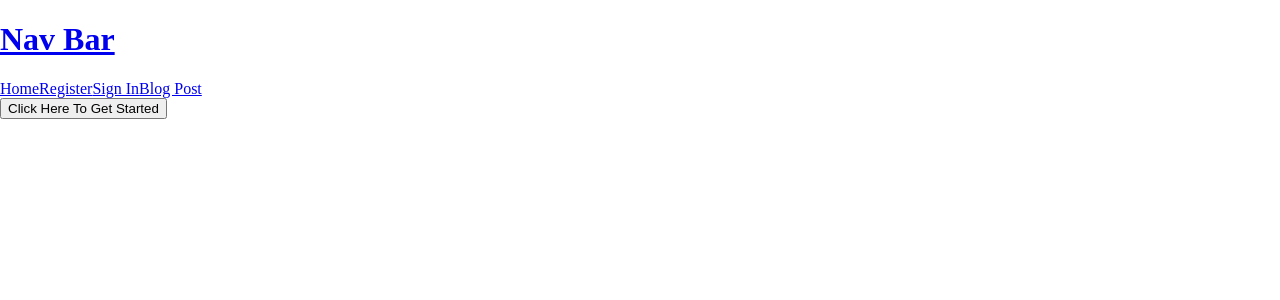
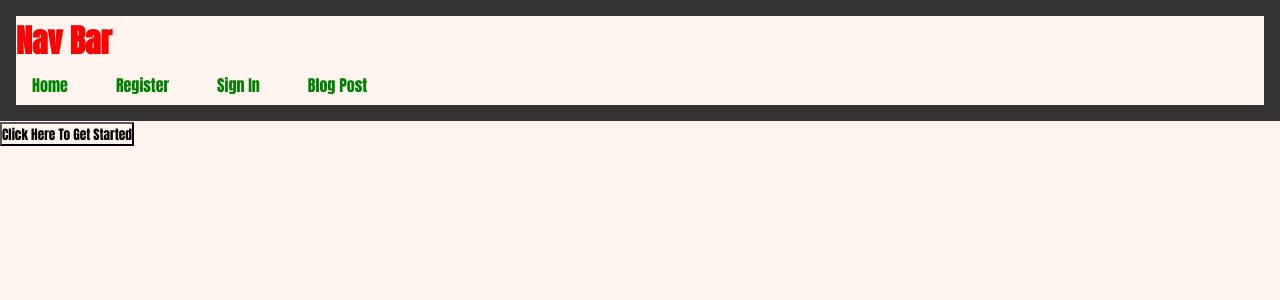
Before and after one commit to MrJanHorak/Caddie, a React (Vite) app in the folder client/: page / in a window 1280 px wide. Shown: the top 300 px of the page. Built offline with nearby package versions, Linux system fonts and the light colour scheme.

Commit message:
commit 23

```diff
--- a/client/index.html
+++ b/client/index.html
@@ -4,7 +4,10 @@
     <meta charset="UTF-8" />
     <link rel="icon" type="image/svg+xml" href="/vite.svg" />
     <meta name="viewport" content="width=device-width, initial-scale=1.0" />
+    <meta name="viewport" content="initial-scale=1, width=device-width" />
+
     <title>Caddie</title>
+    <link rel="stylesheet" href="https://fonts.googleapis.com/css?family=Anton&display=swap">
   </head>
   <body>
     <div id="root">Landing Page</div>
--- a/client/src/App.css
+++ b/client/src/App.css
@@ -1,3 +1,85 @@
+* {
+  margin: 0;
+  padding: 0;
+  box-sizing: border-box;
+  font-family: "Anton", sans-serif;
+  background-color: 	seashell;
+}
+
+
+
 body {
   margin: 0;
+  font-size: 16px;
 }
+
+
+.nav-container {
+  background-color: #333;
+  color: blue;
+  padding: 1rem;
+}
+
+.nav-logo {
+  text-decoration: none;
+  color: red;
+}
+
+.nav-bar {
+  display: flex;
+  align-items: center;
+  justify-content: space-between;
+}
+
+.nav-options {
+  display: flex;
+  align-items: center;
+  gap: 1rem;
+}
+
+.nav-options a {
+  text-decoration: none;
+  color: green;
+  padding: 0.5rem 1rem;
+  border-radius: 0.5rem;
+}
+
+.nav-options a:hover {
+  background-color: rgba(255, 255, 255, 0.1);
+}
+
+
+.blog-card {
+  max-width: 30vw;
+  margin: 0 auto;
+  padding: 2rem;
+  border: 1px solid #ccc;
+  border-radius: 1rem;
+  background-color: #fff;
+  box-shadow: 0 0.5rem 1rem rgba(0, 0, 0, 0.1);
+}
+
+.new-blog-card {
+  display: flex;
+  flex-wrap: wrap;
+  justify-content: space-between;
+  gap: 2rem;
+}
+
+.blog-post-card {
+  max-width: 20rem;
+  width: 30%;
+  padding: 1.5rem;
+  border: 1px solid black;
+  border-radius: 1rem;
+  background-color: green;
+  box-shadow: 0 0.5rem 1rem rgba(0, 0, 0, 0.1);
+}
+
+.blog-post-card h4 {
+  margin-bottom: 1rem;
+}
+
+.blog-post-card button {
+  margin-right: 1rem;
+}
--- a/client/src/components/Nav.jsx
+++ b/client/src/components/Nav.jsx
@@ -4,8 +4,8 @@ const Nav = ({ user, handleLogOut }) => {
   let userOptions
   if (user) {
     userOptions = (
-      <nav>
-        <h3>Welcome {user.email}!</h3>
+      <nav className="nav-options">
+        <h3>Enjoy Your Round {user.email}!</h3>
         <Link onClick={handleLogOut} to="/">
           Sign Out
         </Link>
@@ -18,7 +18,7 @@ const Nav = ({ user, handleLogOut }) => {
   }
 
   const publicOptions = (
-    <nav>
+    <nav className="nav-options">
       <Link to="/">Home</Link>
       <Link to="/register">Register</Link>
       <Link to="/signin">Sign In</Link>
@@ -27,13 +27,13 @@ const Nav = ({ user, handleLogOut }) => {
   )
 
   return (
-    <header>
-      <Link to="/">
+    <header className="nav-container">
+      <Link to="/" className="nav-logo">
         <div>
           <h1>Nav Bar</h1>
         </div>
       </Link>
-      {user ? userOptions : publicOptions}
+      <div className="nav-bar">{user ? userOptions : publicOptions}</div>
     </header>
   )
 }
--- a/client/src/pages/Blog.jsx
+++ b/client/src/pages/Blog.jsx
@@ -2,7 +2,6 @@ import Client from '../services/api'
 import { BASE_URL } from '../services/api'
 import { useState, useEffect } from 'react'
 import axios from 'axios'
-// import Comment from './Comment'
 
 const Blog = () => {
   const [formValues, setFormValues] = useState({ content: '' })
@@ -71,9 +70,8 @@ const Blog = () => {
       </div>
       <section className="new-blog-card">
         {blogs.map((blog) => (
-          <div key={blog._id}>
+          <div key={blog._id} className="blog-post-card">
             <h4>{blog.content}</h4>
-            {/* <Comment comment={blog.comments} /> */}
             <button onClick={() => handleDelete(blog._id)}>
               Delete Blog Post
             </button>
--- a/client/src/pages/Home.jsx
+++ b/client/src/pages/Home.jsx
@@ -6,7 +6,7 @@ const Home = () => {
   return (
     <div className="home-container col">
       <section className="welcome-signin">
-        <button onClick={() => navigate('/signin')}>
+        <button onClick={() => navigate('/course')}>
           Click Here To Get Started
         </button>
       </section>
--- a/client/vite.config.js
+++ b/client/vite.config.js
@@ -3,5 +3,5 @@ import react from '@vitejs/plugin-react-swc'
 
 // https://vitejs.dev/config/
 export default defineConfig({
-  plugins: [react()],
+  plugins: [react()]
 })
```
Also changed, not shown: client/package.json (+6 -1 lines).
